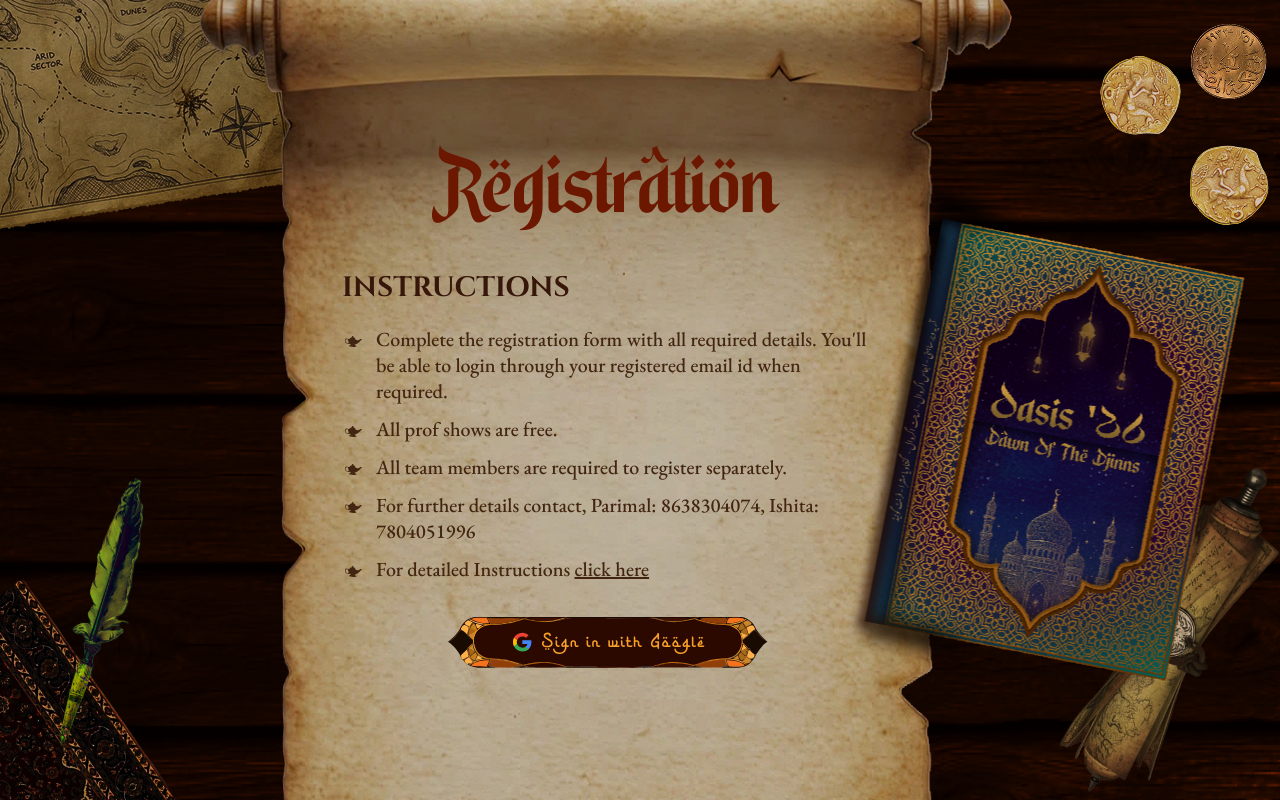
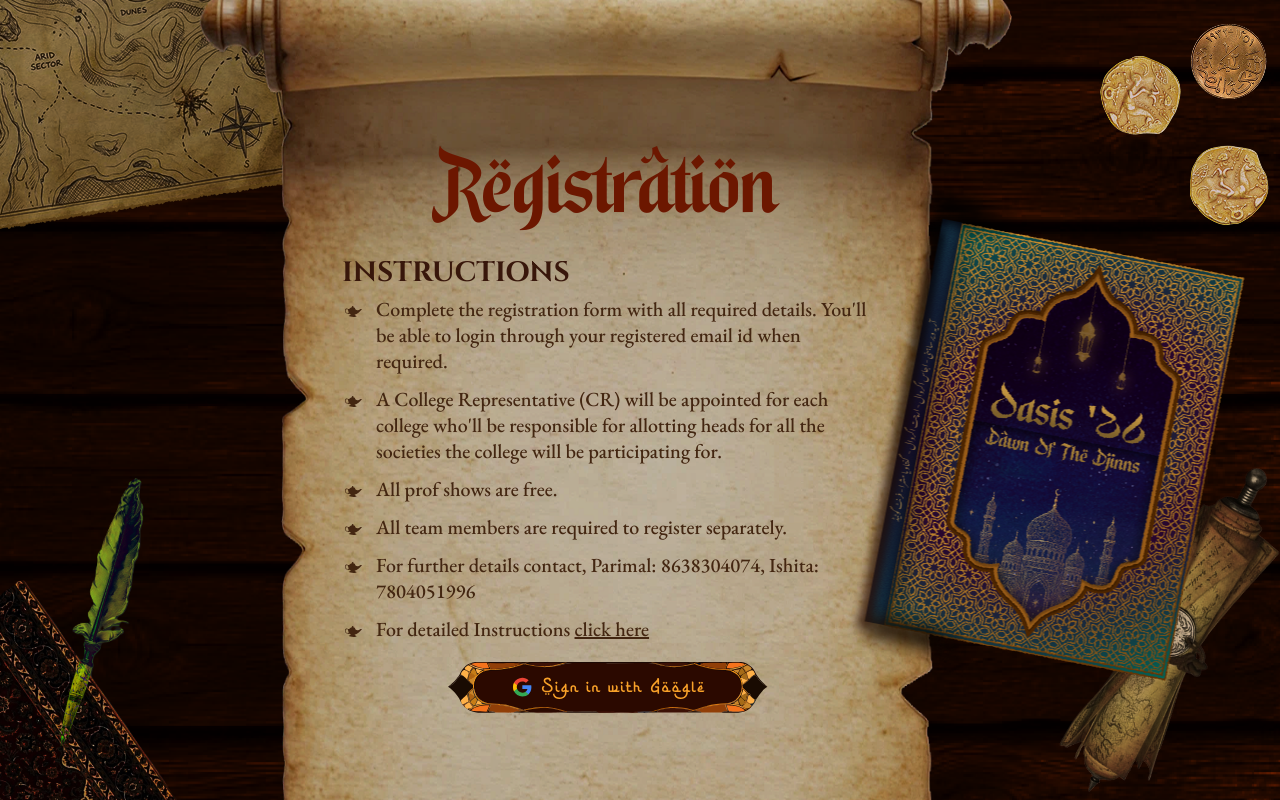
Before and after one commit to dvm-bitspilani/oasis-2026-web, a React (Vite) app: page /register in a window 1280 px wide. Built offline with nearby package versions, Linux system fonts and the light colour scheme.

Commit message:
Added instruction line

```diff
--- a/src/pages/registration/components/Instructions/Instructions.module.scss
+++ b/src/pages/registration/components/Instructions/Instructions.module.scss
@@ -8,7 +8,7 @@
   display: flex;
   align-items: center;
   flex-direction: column;
-  gap: 20px;
+  gap: 5px;
   height: 100svh;
   width: 50vw;
   // margin-bottom: 5vw;
--- a/src/pages/registration/components/Instructions/Instructions.tsx
+++ b/src/pages/registration/components/Instructions/Instructions.tsx
@@ -102,6 +102,11 @@ const Instructions = ({ onGoogleSignIn }: InstructionsProps) => {
               Complete the registration form with all required details. You'll
               be able to login through your registered email id when required.
             </li>
+            <li>
+              A College Representative (CR) will be appointed for
+              each college who'll be responsible for allotting heads for
+              all the societies the college will be participating for.
+            </li>
             <li>All prof shows are free. </li>
             <li>All team members are required to register separately.</li>
             <li>
--- a/src/styles/ComingSoon.module.scss
+++ b/src/styles/ComingSoon.module.scss
@@ -128,6 +128,7 @@
   display: flex;
   flex-direction: column;
   align-items: center;
+  gap: 20px;
   color: #FEEAD1;
 
   h1 {
@@ -142,9 +143,9 @@
       font-weight: 300;
     }
 
-    img {
-        outline: none;
-    }
+  img {
+    outline: none;
+  }
 }
 
 @media screen and (max-width: 768px) {
```
